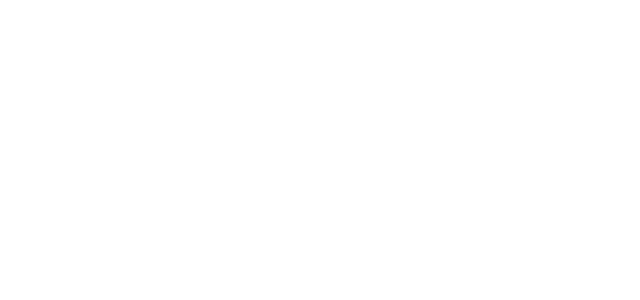
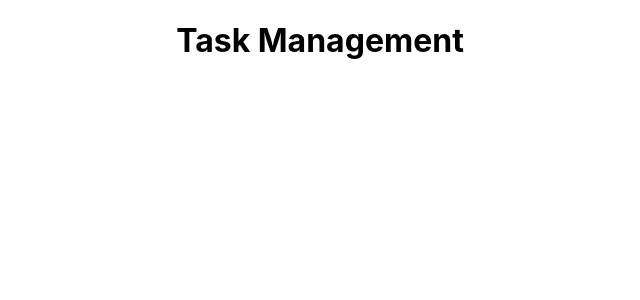
Before and after one commit to Neema93/TaskManagement_Dashboard, a React (Create React App) app in the folder task/: page / in a window 1280 px wide. Shown: the top 300 px of the page, without its empty margins (320-960 px from the left). Built offline with nearby package versions, Linux system fonts and the light colour scheme.

Commit message:
create Login component

```diff
--- a/task/src/App.js
+++ b/task/src/App.js
@@ -4,7 +4,7 @@ import './App.css';
 function App() {
   return (
     <div className="App">
-
+     <h1> Task Management</h1>
     </div>
   );
 }
--- /dev/null
+++ b/task/src/components/Login.jsx
@@ -0,0 +1,4 @@
+const Login = () => {
+
+}
+export default Login;
```
